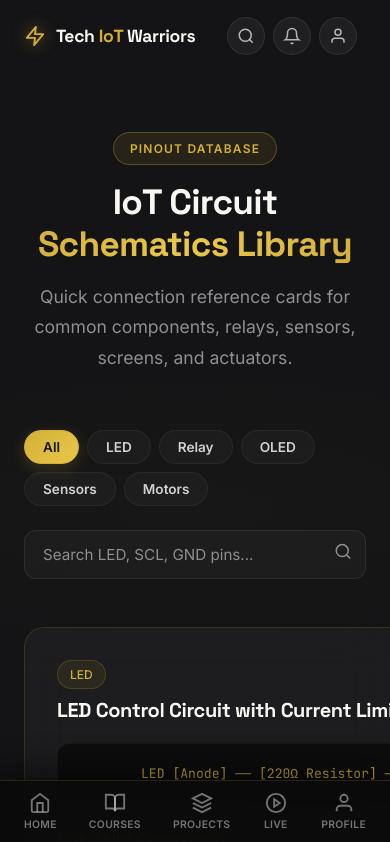
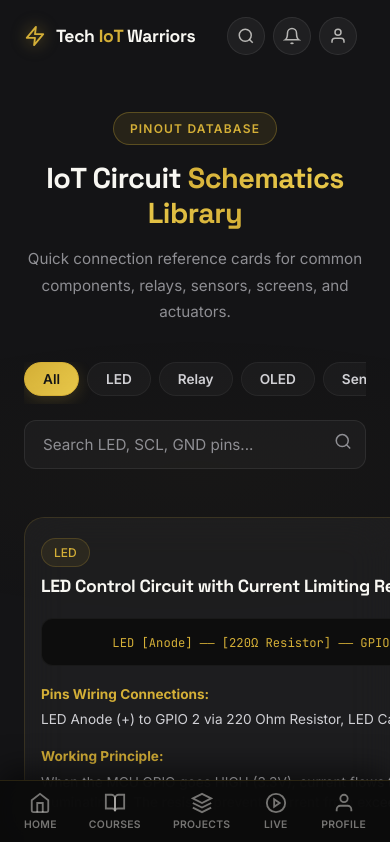
Before and after one commit to Nikhil0-1/TechIotwarriors, a Next.js app: page /circuit-library in a window 390 px wide. Shown: the top 842 px of the page. Built offline with nearby package versions, Linux system fonts and the light colour scheme.

Commit message:
style: optimize mobile responsive layouts for code and circuit libraries

```diff
--- a/src/app/circuit-library/CircuitLibrary.module.css
+++ b/src/app/circuit-library/CircuitLibrary.module.css
@@ -166,6 +166,7 @@
 @media (max-width: 900px) {
   .grid {
     grid-template-columns: 1fr;
+    gap: 20px;
   }
 }
 
@@ -173,8 +174,50 @@
   .filters {
     flex-direction: column;
     align-items: stretch;
+    gap: 16px;
+  }
+  .tabs {
+    flex-wrap: nowrap;
+    overflow-x: auto;
+    width: 100%;
+    padding-bottom: 8px;
+    scrollbar-width: none;
+  }
+  .tabs::-webkit-scrollbar {
+    display: none;
+  }
+  .tab {
+    flex-shrink: 0;
   }
   .searchBox {
     max-width: 100%;
   }
 }
+
+@media (max-width: 480px) {
+  .container {
+    padding: 40px 0 80px;
+  }
+  .header {
+    margin-bottom: 36px;
+  }
+  .title {
+    font-size: 1.8rem;
+  }
+  .subtitle {
+    font-size: 0.95rem;
+  }
+  .card {
+    padding: 20px 16px;
+  }
+  .cardTitle {
+    font-size: 1.1rem;
+  }
+  .diagram {
+    padding: 10px 12px;
+    margin-bottom: 18px;
+  }
+  .diagram code {
+    font-size: 0.76rem;
+  }
+}
--- a/src/app/code-library/CodeLibrary.module.css
+++ b/src/app/code-library/CodeLibrary.module.css
@@ -173,6 +173,20 @@
   .filters {
     flex-direction: column;
     align-items: stretch;
+    gap: 16px;
+  }
+  .tabs {
+    flex-wrap: nowrap;
+    overflow-x: auto;
+    width: 100%;
+    padding-bottom: 8px;
+    scrollbar-width: none; /* Hide scrollbar Firefox */
+  }
+  .tabs::-webkit-scrollbar {
+    display: none; /* Hide scrollbar Chrome/Safari */
+  }
+  .tab {
+    flex-shrink: 0;
   }
   .searchBox {
     max-width: 100%;
@@ -180,9 +194,38 @@
   .cardHeader {
     flex-direction: column;
     align-items: flex-start;
+    gap: 12px;
   }
   .actions {
     width: 100%;
     justify-content: flex-start;
   }
 }
+
+@media (max-width: 480px) {
+  .container {
+    padding: 40px 0 80px;
+  }
+  .header {
+    margin-bottom: 36px;
+  }
+  .title {
+    font-size: 1.8rem;
+  }
+  .subtitle {
+    font-size: 0.95rem;
+  }
+  .card {
+    padding: 20px 16px;
+  }
+  .cardTitle {
+    font-size: 1.1rem;
+  }
+  .editor {
+    padding: 12px 14px;
+    margin-bottom: 18px;
+  }
+  .editor code {
+    font-size: 0.78rem;
+  }
+}
```
